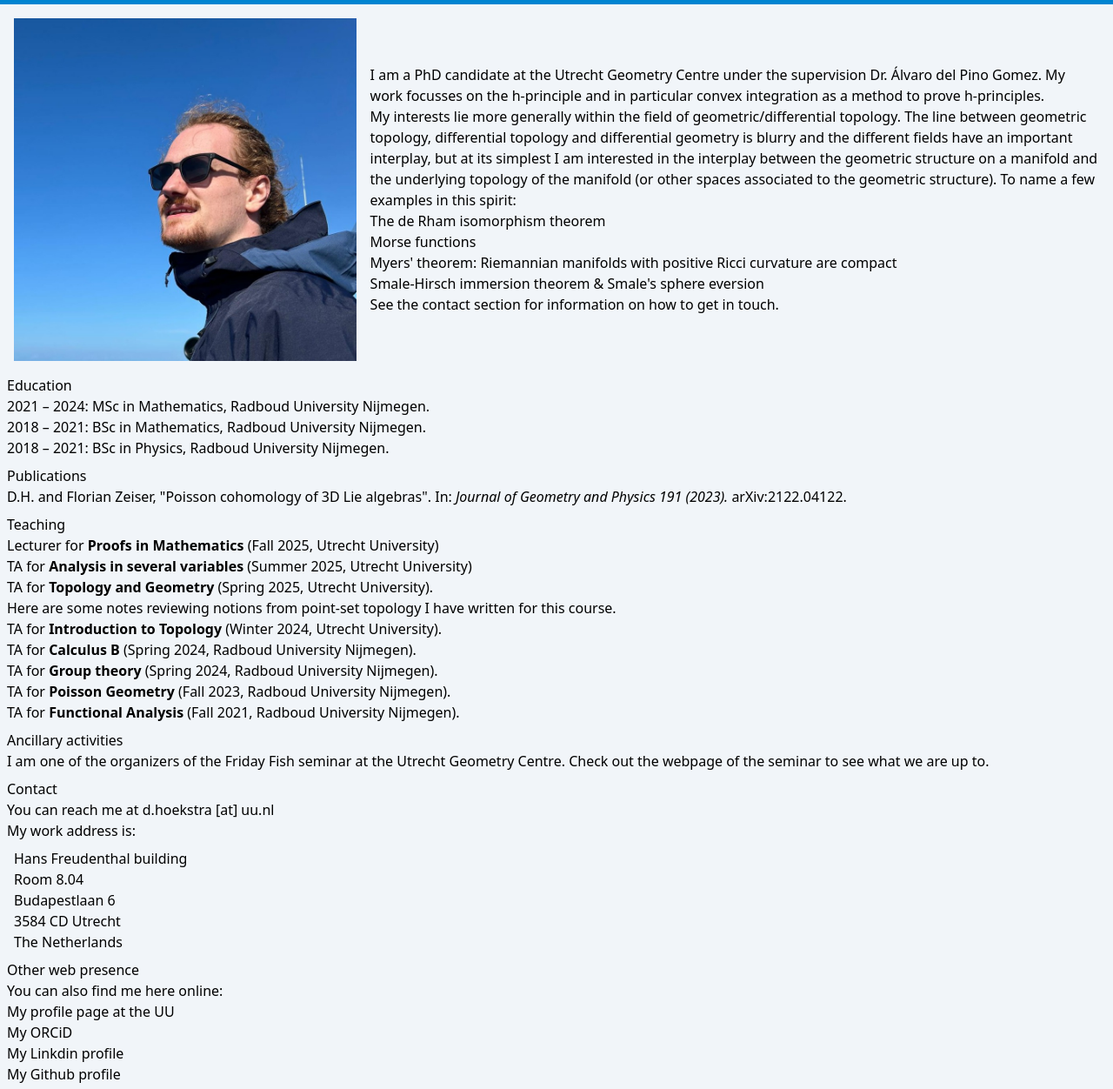
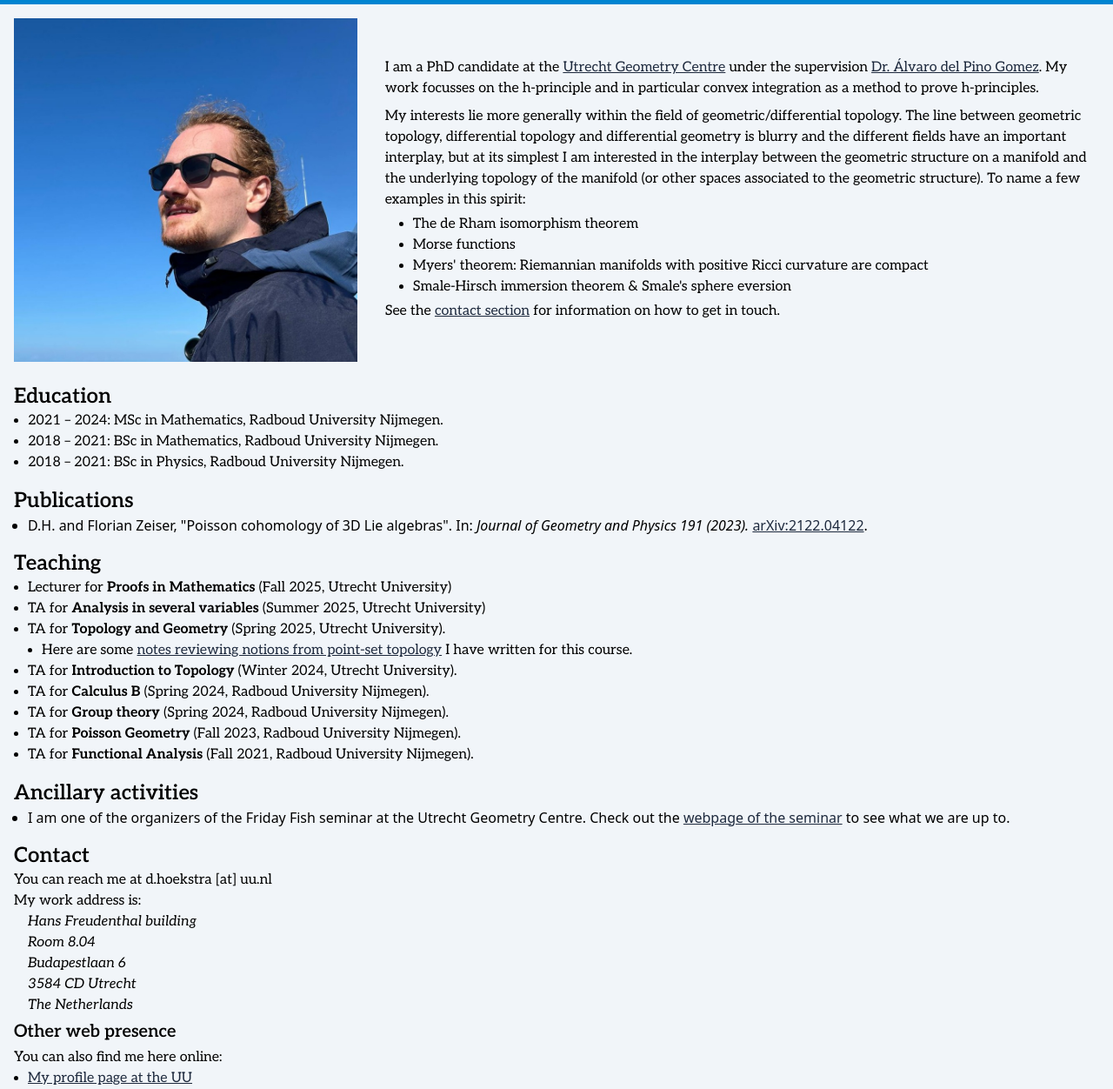
Before and after one commit to dhoekstra2000/dhoekstra2000.github.io, an Astro site in the folder site/: page / in a window 1280 px wide. Shown: the part 47-1299 px from the top of the page at 87% size. Built offline with nearby package versions, Linux system fonts and the light colour scheme; Astro itself is replaced by a stand-in of ours.

Commit message:
Style home page with TailwindCSS

```diff
--- a/site/src/pages/index.astro
+++ b/site/src/pages/index.astro
@@ -6,18 +6,18 @@ import { Image } from 'astro:assets';
 import profilePicture from '../images/profile_dhoekstra.jpeg';
 ---
 <BaseLayout>
-      <section id="bio">
-	<div class="profile-picture">
+      <section class="flex flex-col md:flex-row items-center">
+	<div class="md:w-1/3 p-4">
 	  <Image src={profilePicture} alt="Photo of Douwe Hoekstra" layout='constrained'/>
 	</div>
-	<div class="bio-text">
-	<p>
-	  I am a PhD candidate at the <a href="https://utrechtgeometrycentre.nl/">Utrecht Geometry Centre</a> under the supervision <a href="https://alvarodelpino.com/">Dr. Álvaro del Pino Gomez</a>. My work focusses on the h-principle and in particular convex integration as a method to prove h-principles.
+	<div class="md:w-2/3 p-4">
+	<p class="font-serif py-1">
+	  I am a PhD candidate at the <a class="text-slate-800 underline hover:no-underline" href="https://utrechtgeometrycentre.nl/">Utrecht Geometry Centre</a> under the supervision <a class="text-slate-800 underline hover:no-underline" href="https://alvarodelpino.com/">Dr. Álvaro del Pino Gomez</a>. My work focusses on the h-principle and in particular convex integration as a method to prove h-principles.
 	</p>
 
-	<p>
+	<p class="font-serif py-1">
 	  My interests lie more generally within the field of geometric/differential topology. The line between geometric topology, differential topology and differential geometry is blurry and the different fields have an important interplay, but at its simplest I am interested in the interplay between the geometric structure on a manifold and the underlying topology of the manifold (or other spaces associated to the geometric structure). To name a few examples in this spirit:
-	  <ul>
+	  <ul class="list-disc font-serif px-8">
 	    <li>The de Rham isomorphism theorem</li>
 	    <li>Morse functions</li>
 	    <li>Myers' theorem: Riemannian manifolds with positive Ricci curvature are compact</li>
@@ -25,31 +25,31 @@ import profilePicture from '../images/profile_dhoekstra.jpeg';
 	  </ul>
 	</p>
 
-	<p>See the <a href="#contact">contact section</a> for information on how to get in touch.</p>
+	<p class="font-serif py-1">See the <a class="text-slate-800 underline hover:no-underline" href="#contact">contact section</a> for information on how to get in touch.</p>
 	</div>
       </section>
-      <section id="education">
-	<h2>Education</h2>
-	<ul>
+      <section class="px-4 py-2">
+	<h2 class="font-semibold text-2xl font-serif">Education</h2>
+	<ul class="font-serif list-disc px-4">
 	  <li>2021 &ndash; 2024: MSc in Mathematics, Radboud University Nijmegen.</li>
 	  <li>2018 &ndash; 2021: BSc in Mathematics, Radboud University Nijmegen.</li>
 	  <li>2018 &ndash; 2021: BSc in Physics, Radboud University Nijmegen.</li>
 	</ul>
       </section>
-      <section id="publications">
-	<h2>Publications</h2>
-	<ul>
-	  <li>D.H. and Florian Zeiser, <a href="https://doi.org/10.1016/j.geomphys.2023.104862">&quot;Poisson cohomology of 3D Lie algebras&quot;</a>. In: <i>Journal of Geometry and Physics 191 (2023).</i> <a href="https://arxiv.org/abs/2211.04122">arXiv:2122.04122</a>.</li>
+      <section class="px-4 py-2">
+	<h2 class="font-semibold text-2xl font-serif">Publications</h2>
+	<ul class="list-disc px-4">
+	  <li>D.H. and Florian Zeiser, <a href="https://doi.org/10.1016/j.geomphys.2023.104862">&quot;Poisson cohomology of 3D Lie algebras&quot;</a>. In: <i>Journal of Geometry and Physics 191 (2023).</i> <a class="text-slate-800 underline hover:no-underline" href="https://arxiv.org/abs/2211.04122">arXiv:2122.04122</a>.</li>
 	</ul>
       </section>
-      <section id="teaching">
-	<h2>Teaching</h2>
-	<ul>
+      <section class="px-4 py-2">
+	<h2 class="font-semibold text-2xl font-serif">Teaching</h2>
+	<ul class="list-disc px-4 font-serif">
 	  <li>Lecturer for <strong>Proofs in Mathematics</strong> (Fall 2025, Utrecht University)</li>
 	  <li>TA for <strong>Analysis in several variables</strong> (Summer 2025, Utrecht University)</li>
 	  <li>TA for <strong>Topology and Geometry</strong> (Spring 2025, Utrecht University).
-	  <ul>
-	    <li>Here are some <a href="/assets/documents/topology_review.pdf">notes reviewing notions from point-set topology</a> I have written for this course.</li>
+	  <ul class="list-disc px-4">
+	    <li>Here are some <a class="text-slate-800 underline hover:no-underline" href="/assets/documents/topology_review.pdf">notes reviewing notions from point-set topology</a> I have written for this course.</li>
 	  </ul>
 	  <li>TA for <strong>Introduction to Topology</strong> (Winter 2024, Utrecht University).</li>
 	  <li>TA for <strong>Calculus B</strong> (Spring 2024, Radboud University Nijmegen).</li>
@@ -59,18 +59,18 @@ import profilePicture from '../images/profile_dhoekstra.jpeg';
 	</ul>
       </section>
 
-      <section id="ancillary">
-	<h2>Ancillary activities</h2>
-	<ul>
-	  <li>I am one of the organizers of the Friday Fish seminar at the Utrecht Geometry Centre. Check out the <a href="https://utrechtgeometrycentre.nl/friday-fish-seminar-online-edition/">webpage of the seminar</a> to see what we are up to.
+      <section class="px-4 py-2">
+	<h2 class="font-semibold text-2xl font-serif">Ancillary activities</h2>
+	<ul class="list-disc px-4">
+	  <li>I am one of the organizers of the Friday Fish seminar at the Utrecht Geometry Centre. Check out the <a class="text-slate-800 underline hover:no-underline" href="https://utrechtgeometrycentre.nl/friday-fish-seminar-online-edition/">webpage of the seminar</a> to see what we are up to.
 	</ul>
       </section>
-      <section id="contact">
-	<h2>Contact</h2>
-	<p>You can reach me at d.hoekstra [at] uu.nl</p>
+      <section class="px-4 py-2">
+	<h2 class="font-semibold font-serif text-2xl">Contact</h2>
+	<p class="font-serif">You can reach me at d.hoekstra [at] uu.nl</p>
 
-	<div>My work address is:
-	  <address>
+	<div class="font-serif">My work address is:
+	  <address class="px-4">
 	    Hans Freudenthal building<br />
 	    Room 8.04<br />
 	    Budapestlaan 6<br />
@@ -79,69 +79,13 @@ import profilePicture from '../images/profile_dhoekstra.jpeg';
 	  </address>
 	</div>
 
-	<h3>Other web presence</h3>
-	You can also find me here online:
-	<ul>
-	  <li><a href="https://www.uu.nl/staff/DHoekstra">My profile page at the UU</a></li>
-	  <li><a href="https://orcid.org/0000-0002-9598-4705">My ORCiD</a></li>
-	  <li><a href="https://linkedin.com/in/d-hoekstra">My Linkdin profile</a></li>
-	  <li><a href="https://github.com/dhoekstra2000/">My Github profile</a></li>
+	<h3 class="font-semibold text-xl font-serif py-1">Other web presence</h3>
+	<p class="font-serif">You can also find me here online:</p>
+	<ul class="list-disc font-serif px-4">
+	  <li><a class="text-slate-800 underline hover:no-underline" href="https://www.uu.nl/staff/DHoekstra">My profile page at the UU</a></li>
+	  <li><a class="text-slate-800 underline hover:no-underline" href="https://orcid.org/0000-0002-9598-4705">My ORCiD</a></li>
+	  <li><a class="text-slate-800 underline hover:no-underline" href="https://linkedin.com/in/d-hoekstra">My Linkdin profile</a></li>
+	  <li><a class="text-slate-800 underline hover:no-underline" href="https://github.com/dhoekstra2000/">My Github profile</a></li>
 	</ul>
       </section>
 </BaseLayout>
-
-<style lang="scss">
-$header-color: #4281a4;
-$header-text-color: #efefef;
-$body-color: #e4dfda;
-$link-color: #89023e;
-$secondary-color: #48a9a6;
-$bg-color: #efefef;
-
-$light-shades: #f0f1ed;
-$light-accent: #79989c;
-$main-brand-color: #48a9a6;
-$dark-accent: #7a775e;
-$dark-shades: #1f3337;
-
-$main-font-family: "Aleo", "Gill Sans", sans-serif;
-$head-font-family: "Oswald", sans-serif;
-$serif-font-family: Georgia, serif;
-
-address {
-    margin: 8px;
-    font-style: normal;
-}
-
-section {
-    margin: 8px;
-}
-
-#bio {
-    display: flex;
-    align-items: center;
-    justify-content: center;
-}
-
-@media (max-width: 40rem) {
-    #bio {
-	flex-direction: column;
-    }
-}
-
-.profile-picture {
-    max-width: 25.6rem;
-    padding: 8px;
-    flex: 2 0;
-}
-
-.profile-picture img {
-    width: 100%;
-    height: auto;
-}
-
-.bio-text {
-    flex: 3 0;
-    padding: 8px;
-}
-</style>
```
